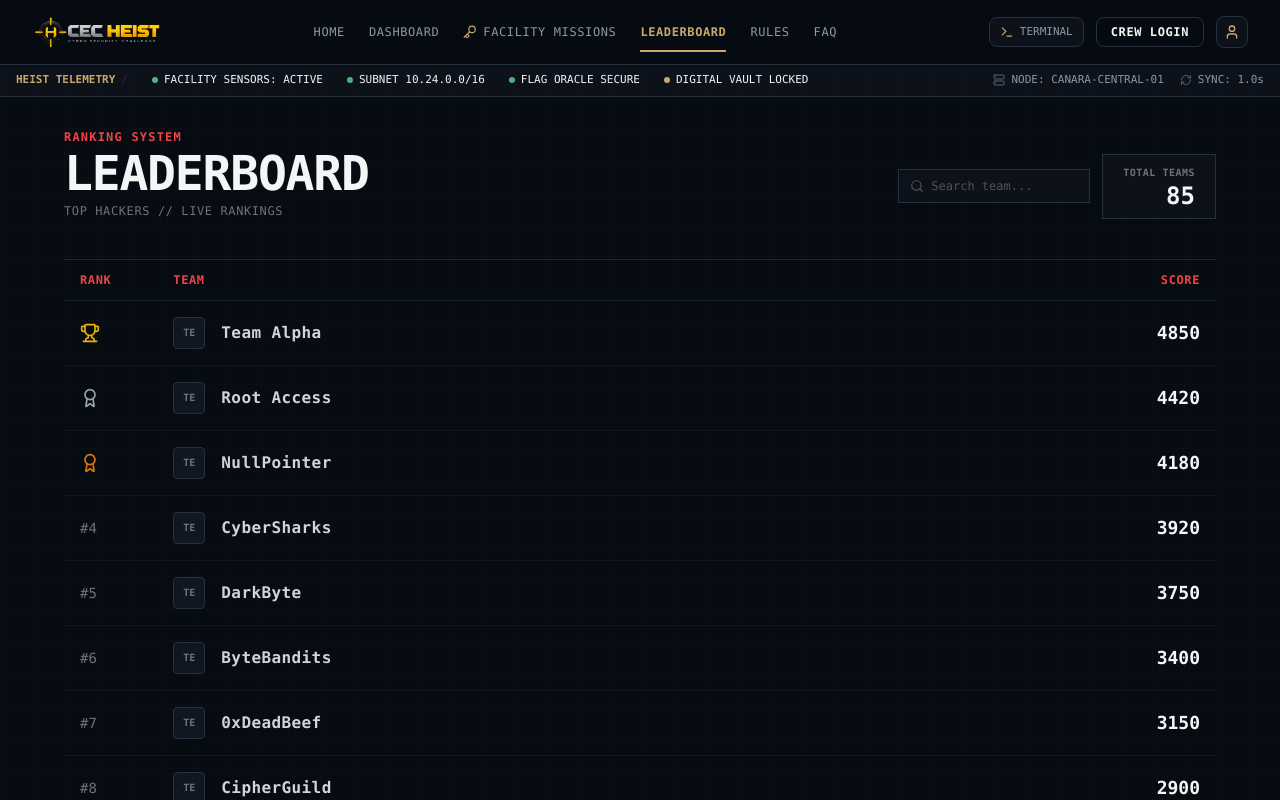
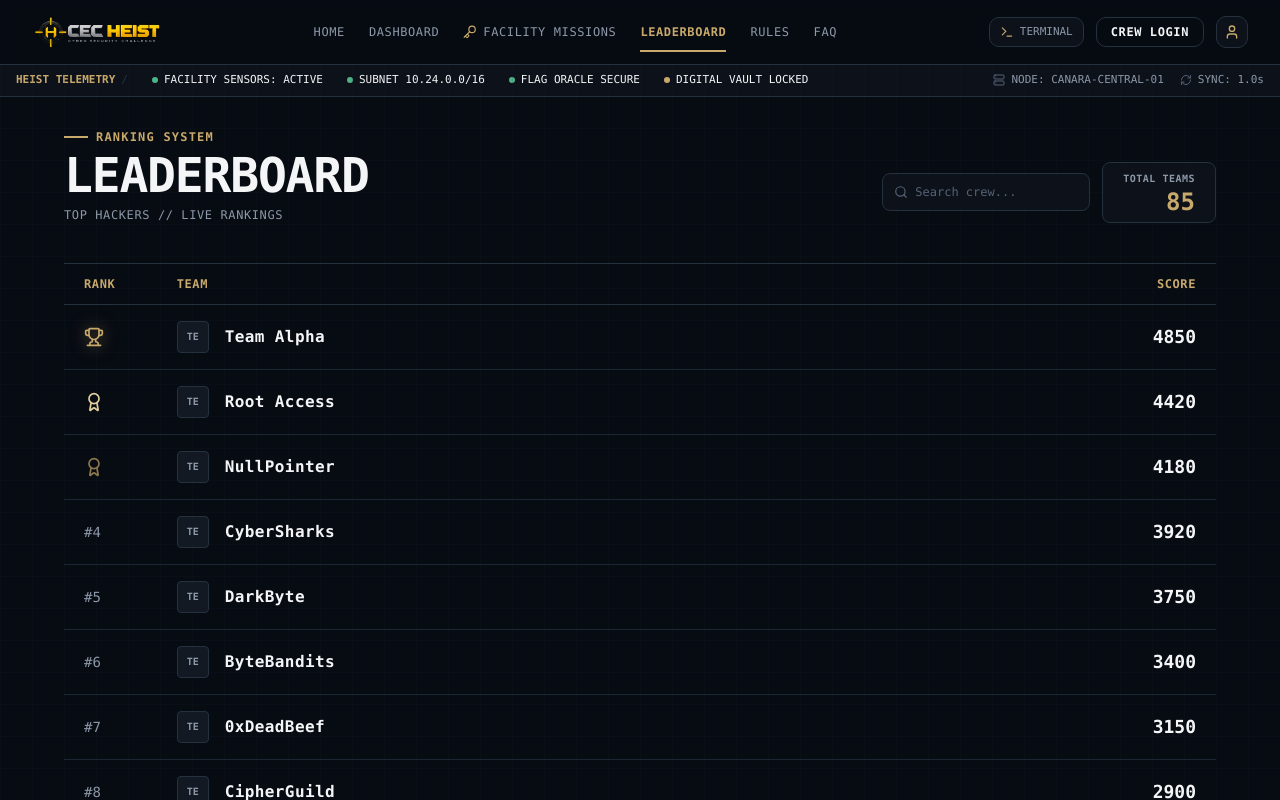
Before and after one commit to l3nmon1e/cec.heist, a React (Vite) app: page / in a window 1280 px wide. Both pictures are taken after a click on the button "LEADERBOARD". Shown: the top 800 px of the page. Built offline with nearby package versions, Linux system fonts and the light colour scheme; the HTML template or start-up script is replaced by a standard one.

Commit message:
feat: elevate desktop hero position, theme-align leaderboard, and apply universal curved button edges

```diff
--- a/src/components/HomePageView.jsx
+++ b/src/components/HomePageView.jsx
@@ -64,7 +64,7 @@ export default function HomePageView({ onOpenRegister, onOpenFaq, isHeroReady =
 
         {/* Left Hero Content Container aligned with standard max-w-7xl grid */}
         <div className="max-w-7xl mx-auto px-4 sm:px-6 lg:px-8 w-full relative z-10 py-16 sm:py-24">
-          <div className="max-w-2xl lg:max-w-3xl space-y-7 sm:space-y-8">
+          <div className="max-w-2xl lg:max-w-3xl space-y-7 sm:space-y-8 lg:-translate-y-7 transition-transform">
 
             {/* Top college subtitle with yellow dash */}
             <div className={`flex items-center space-x-3.5 ${
--- a/src/components/LeaderboardView.jsx
+++ b/src/components/LeaderboardView.jsx
@@ -1,58 +1,65 @@
 import React, { useState } from 'react';
 import { useGame } from '../context/GameContext';
-import { Trophy, Award, Search } from 'lucide-react';
+import { Trophy, Award, Search, Users } from 'lucide-react';
 
 export default function LeaderboardView() {
   const { leaderboard, currentPlayer } = useGame();
   const [searchQuery, setSearchQuery] = useState('');
 
-  // Total teams count (as shown in reference mockup)
+  // Total teams count aligned with platform telemetry
   const totalTeamsCount = Math.max(85, leaderboard.length);
 
   // Filtered leaderboard
   const displayedRows = searchQuery.trim()
-    ? leaderboard.filter(e => e.team.toLowerCase().includes(searchQuery.toLowerCase()))
+    ? leaderboard.filter(e =>
+        e.team.toLowerCase().includes(searchQuery.toLowerCase()) ||
+        (e.affiliation && e.affiliation.toLowerCase().includes(searchQuery.toLowerCase()))
+      )
     : leaderboard;
 
   return (
     <div className="w-full max-w-6xl mx-auto space-y-6 sm:space-y-8 font-mono pb-16">
 
-      {/* Top Header Section matching user reference mockup */}
+      {/* Top Header Section perfectly matched to CEC HEIST gold & dark aesthetic */}
       <div className="flex flex-col sm:flex-row sm:items-end justify-between gap-6 pt-2 pb-2">
 
         {/* Left: Titles & Tagline */}
-        <div className="space-y-1">
-          <div className="text-xs font-bold tracking-widest text-[#EF4444] uppercase">
-            RANKING SYSTEM
+        <div className="space-y-1.5">
+          <div className="flex items-center space-x-2 text-xs font-bold tracking-widest text-[#C8A96B] uppercase">
+            <span className="w-6 h-[2px] bg-[#C8A96B]" />
+            <span>RANKING SYSTEM</span>
           </div>
+
           <h1 className="text-3xl sm:text-5xl font-black tracking-tight text-[#F4F5F7] uppercase">
             LEADERBOARD
           </h1>
-          <p className="text-xs text-[#71717A] tracking-wider uppercase pt-0.5">
+
+          <p className="text-xs text-[#8D98A8] tracking-wider uppercase pt-0.5">
             TOP HACKERS // LIVE RANKINGS
           </p>
         </div>
 
-        {/* Right: Minimalist TOTAL TEAMS Pod */}
+        {/* Right: Minimalist TOTAL TEAMS Pod & Inline Search */}
         <div className="flex items-center space-x-3 self-start sm:self-auto">
 
           {/* Subtle inline search */}
           <div className="relative">
-            <Search className="w-3.5 h-3.5 text-[#52525B] absolute left-3 top-1/2 -translate-y-1/2" />
+            <Search className="w-3.5 h-3.5 text-[#566375] absolute left-3 top-1/2 -translate-y-1/2" />
             <input
               type="text"
               value={searchQuery}
               onChange={(e) => setSearchQuery(e.target.value)}
-              placeholder="Search team..."
-              className="bg-[#0C111A] border border-[#263140] focus:border-[#EF4444] pl-8 pr-3 py-2 text-xs text-[#F4F5F7] placeholder-[#52525B] outline-none rounded-none transition-colors w-36 sm:w-48"
+              placeholder="Search crew..."
+              className="bg-[#0C111A] border border-[#263140] focus:border-[#C8A96B] pl-8 pr-3 py-2.5 text-xs text-[#F4F5F7] placeholder-[#566375] outline-none rounded-lg transition-colors w-36 sm:w-52 font-mono"
             />
           </div>
 
-          <div className="bg-[#0C111A] border border-[#263140] px-5 py-2.5 min-w-[100px] text-right">
-            <span className="text-[10px] text-[#71717A] block tracking-wider uppercase font-semibold">
+          {/* Clean TOTAL TEAMS Box */}
+          <div className="bg-[#0C111A] border border-[#263140] px-5 py-2 min-w-[110px] text-right rounded-lg">
+            <span className="text-[10px] text-[#8D98A8] block tracking-wider uppercase font-semibold">
               TOTAL TEAMS
             </span>
-            <span className="text-2xl font-bold text-[#F4F5F7] leading-none block mt-1">
+            <span className="text-2xl font-bold text-[#C8A96B] leading-none block mt-1">
               {totalTeamsCount}
             </span>
           </div>
@@ -62,10 +69,10 @@ export default function LeaderboardView() {
       </div>
 
       {/* Main Minimalist Leaderboard Table */}
-      <div className="w-full border-t border-b border-[#263140]/80">
+      <div className="w-full border-t border-b border-[#263140]">
 
         {/* Table Header Row */}
-        <div className="grid grid-cols-12 py-3 px-2 sm:px-4 text-xs font-bold text-[#EF4444] tracking-wider uppercase border-b border-[#263140]/60">
+        <div className="grid grid-cols-12 py-3 px-3 sm:px-5 text-xs font-bold text-[#C8A96B] tracking-wider uppercase border-b border-[#263140]">
           <div className="col-span-2 sm:col-span-1">
             RANK
           </div>
@@ -78,7 +85,7 @@ export default function LeaderboardView() {
         </div>
 
         {/* Table Body Rows */}
-        <div className="divide-y divide-[#1A2230]/60">
+        <div className="divide-y divide-[#1C2633]">
           {displayedRows.map((entry) => {
             const isCurrent = entry.isCurrentPlayer;
             const rank = entry.rank;
@@ -86,23 +93,23 @@ export default function LeaderboardView() {
             return (
               <div
                 key={rank}
-                className={`grid grid-cols-12 items-center py-4 px-2 sm:px-4 transition-colors ${
+                className={`grid grid-cols-12 items-center py-4 px-3 sm:px-5 transition-colors ${
                   isCurrent
-                    ? 'bg-[#141B26]/80 hover:bg-[#18212F]'
-                    : 'hover:bg-[#0C111A]/60'
+                    ? 'bg-[#C8A96B]/10 border-l-2 border-l-[#C8A96B] hover:bg-[#C8A96B]/15'
+                    : 'hover:bg-[#121923]/60'
                 }`}
               >
 
                 {/* 1. RANK COLUMN */}
                 <div className="col-span-2 sm:col-span-1 flex items-center">
                   {rank === 1 ? (
-                    <Trophy className="w-5 h-5 text-[#EAB308]" />
+                    <Trophy className="w-5 h-5 text-[#C8A96B] drop-shadow-[0_0_8px_rgba(200,169,107,0.5)]" />
                   ) : rank === 2 ? (
-                    <Award className="w-5 h-5 text-[#9CA3AF]" />
+                    <Award className="w-5 h-5 text-[#E5D0A0]" />
                   ) : rank === 3 ? (
-                    <Award className="w-5 h-5 text-[#D97706]" />
+                    <Award className="w-5 h-5 text-[#8E784D]" />
                   ) : (
-                    <span className="text-xs sm:text-sm text-[#71717A] font-mono">
+                    <span className="text-xs sm:text-sm text-[#8D98A8] font-mono">
                       #{rank}
                     </span>
                   )}
@@ -110,24 +117,33 @@ export default function LeaderboardView() {
 
                 {/* 2. TEAM COLUMN */}
                 <div className="col-span-8 sm:col-span-9 flex items-center space-x-3 sm:space-x-4">
-                  {/* Square TE Badge */}
-                  <div className="w-7 h-7 sm:w-8 sm:h-8 rounded bg-[#101622] border border-[#263140] text-[10px] font-bold text-[#71717A] flex items-center justify-center shrink-0 select-none">
+                  {/* Square TE Badge in matching theme */}
+                  <div className={`w-7 h-7 sm:w-8 sm:h-8 rounded bg-[#121923] border text-[10px] font-bold flex items-center justify-center shrink-0 select-none ${
+                    isCurrent
+                      ? 'border-[#C8A96B] text-[#C8A96B]'
+                      : 'border-[#263140] text-[#8D98A8]'
+                  }`}>
                     TE
                   </div>
 
                   {/* Team Name */}
                   <div className="flex items-center space-x-2.5 truncate">
                     <span className={`text-sm sm:text-base font-bold tracking-wide truncate ${
-                      isCurrent ? 'text-[#F4F5F7]' : 'text-[#D4D4D8]'
+                      isCurrent ? 'text-[#C8A96B]' : 'text-[#F4F5F7]'
                     }`}>
                       {entry.team}
                     </span>
 
-                    {/* Live target indicator for current user's team */}
+                    {/* Current User Operative Marker */}
                     {isCurrent && (
-                      <span className="relative flex h-2.5 w-2.5 shrink-0 ml-1">
-                        <span className="animate-ping absolute inline-flex h-full w-full rounded-full bg-[#EF4444] opacity-75" />
-                        <span className="relative inline-flex rounded-full h-2.5 w-2.5 bg-[#EF4444]" />
+                      <span className="flex items-center space-x-1.5 ml-1">
+                        <span className="relative flex h-2 w-2">
+                          <span className="animate-ping absolute inline-flex h-full w-full rounded-full bg-[#4FB286] opacity-75" />
+                          <span className="relative inline-flex rounded-full h-2 w-2 bg-[#4FB286]" />
+                        </span>
+                        <span className="text-[9px] font-mono font-bold text-[#4FB286] uppercase border border-[#4FB286]/30 bg-[#4FB286]/10 px-1.5 py-0.2 rounded hidden sm:inline-block">
+                          YOU
+                        </span>
                       </span>
                     )}
                   </div>
@@ -135,7 +151,9 @@ export default function LeaderboardView() {
 
                 {/* 3. SCORE COLUMN */}
                 <div className="col-span-2 text-right">
-                  <span className="text-base sm:text-lg font-bold text-[#F4F5F7]">
+                  <span className={`text-base sm:text-lg font-bold ${
+                    isCurrent ? 'text-[#C8A96B]' : 'text-[#F4F5F7]'
+                  }`}>
                     {entry.score}
                   </span>
                 </div>
--- a/src/index.css
+++ b/src/index.css
@@ -33,13 +33,23 @@
     font-family: 'IBM Plex Mono', ui-monospace, SFMono-Regular, Menlo, Monaco, Consolas, monospace;
   }
 
-  /* Make every button edges curved */
-  button:not(.rounded-full),
-  input[type="submit"],
-  input[type="button"],
-  .btn {
-    border-radius: 8px !important;
-  }
+}
+
+/* Universal curved edges for all buttons, inputs, and button-like controls */
+button:not(.rounded-full):not([class*="rounded-full"]),
+input[type="submit"],
+input[type="button"],
+input[type="reset"],
+.btn {
+  border-radius: 10px !important;
+}
+
+input[type="text"],
+input[type="email"],
+input[type="password"],
+input[type="search"],
+textarea {
+  border-radius: 8px !important;
 }
 
 /* Blueprint grid texture background */
```
